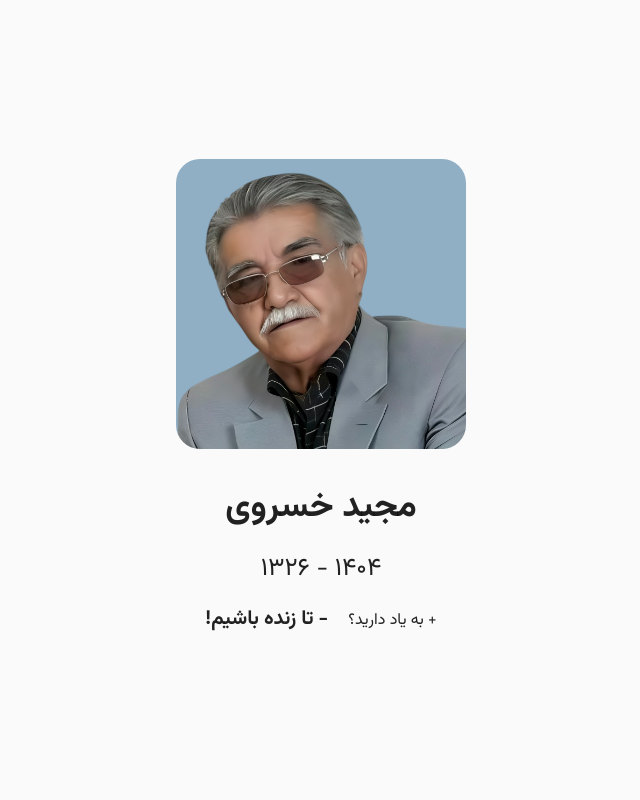
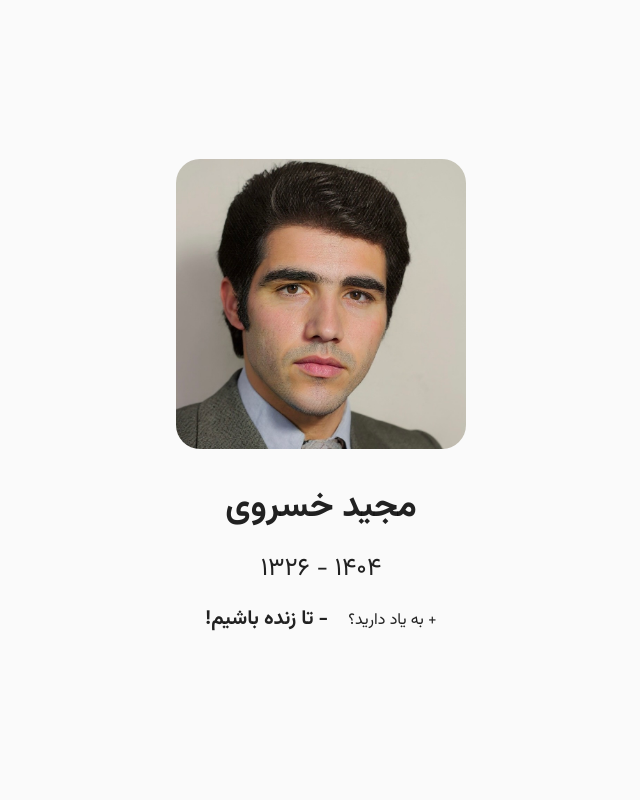
Before and after one commit to Mehrnaz-Khorrami/majid-khosravi-memories, a Vue app: page / in a window 1280 px wide. Shown: the top 800 px of the page, without its empty margins (319-959 px from the left). Built offline with nearby package versions, Linux system fonts and the light colour scheme.

Commit message:
feat: change the first image

```diff
--- a/src/components/mainPage.vue
+++ b/src/components/mainPage.vue
@@ -2,7 +2,7 @@
   <v-container class="px-6 reveal main-container">
     <div class="text-center top-container reveal">
       <div class="d-inline-block mt-6">
-        <v-img src="/src/assets/mainPage.png" width="290" height="290" class="rounded-xl"></v-img>
+        <v-img src="/src/assets/young.jpg" width="290" height="290" class="rounded-xl"></v-img>
       </div>
       <div class="text-center mt-6 mb-16">
         <div class="fs-35 font-weight-bold">مجید خسروی</div>
@@ -63,7 +63,7 @@
           دریغ کز شبی چنین سپیده سر نمی‌زند<br />
           <br />
           گذرگهی است پُر ستم که اندر او به غیر غم<br />
-          یک صلای آشنا به رهگذر نمی‌زند<br />
+          یکی صلای آشنا به رهگذر نمی‌زند<br />
           <br />
           دل خراب من دگر خراب‌تر نمی‌شود<br />
           که خنجر غمت از این خراب‌تر نمی‌زند<br />
```
Also changed, not shown: src/assets/young.jpg (added).
